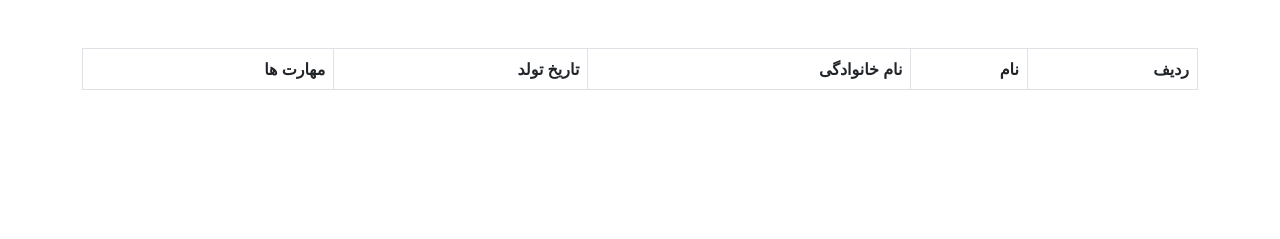
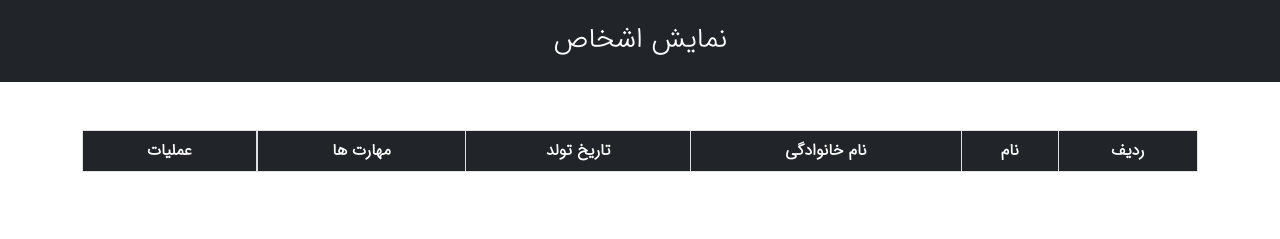
Before and after one commit to msajadpour/persons, a plain HTML site: page pages/showInform.html in a window 1280 px wide. Drawn offline with Linux system fonts and the light colour scheme.

Commit message:
add simple style and font to chart page

```diff
--- /dev/null
+++ b/assets/css/table/table.css
@@ -0,0 +1,19 @@
+@font-face {
+    font-family: iranSans;
+    src: url(../../fonts/iranSans/IRANSansWeb_Light.ttf);
+}
+*{
+    direction: rtl;
+    font-family: iranSans;
+}
+tr{
+    text-align: center;
+}
+td:last-child , th:last-child{
+    display: flex;
+    align-items: center;
+    justify-content: center;
+}
+td{
+    line-height: 38px;
+}
--- a/pages/showInform.html
+++ b/pages/showInform.html
@@ -10,28 +10,25 @@
         <!-- bootstrap v5 css  -->
         <link rel="stylesheet" href="../assets/bootstrap/css/bootstrap.min.css" />
 
-        <style>
-            * {
-                direction: rtl;
-            }
-        </style>
+        <link rel="stylesheet" href="../assets/css/table/table.css" />
     </head>
     <body>
-        <div class="container table-responsive py-5">
+        <h3 class="text-center m-0 py-4 bg-dark text-white">نمایش اشخاص </h3>
+        <div class="container table-responsive py-5 ">
             <table class="table table-bordered table-hover">
                 <thead class="thead-dark">
-                    <tr>
+                    <tr class="bg-dark text-white">
                         <th scope="col">ردیف</th>
                         <th scope="col">نام</th>
                         <th scope="col">نام خانوادگی</th>
                         <th scope="col">تاریخ تولد</th>
                         <th scope="col">مهارت ها</th>
+                        <th scope="col">عملیات</th>
                     </tr>
                 </thead>
                 <tbody></tbody>
             </table>
         </div>
-
         <script src="../assets/js/table.js"></script>
     </body>
 </html>
```
